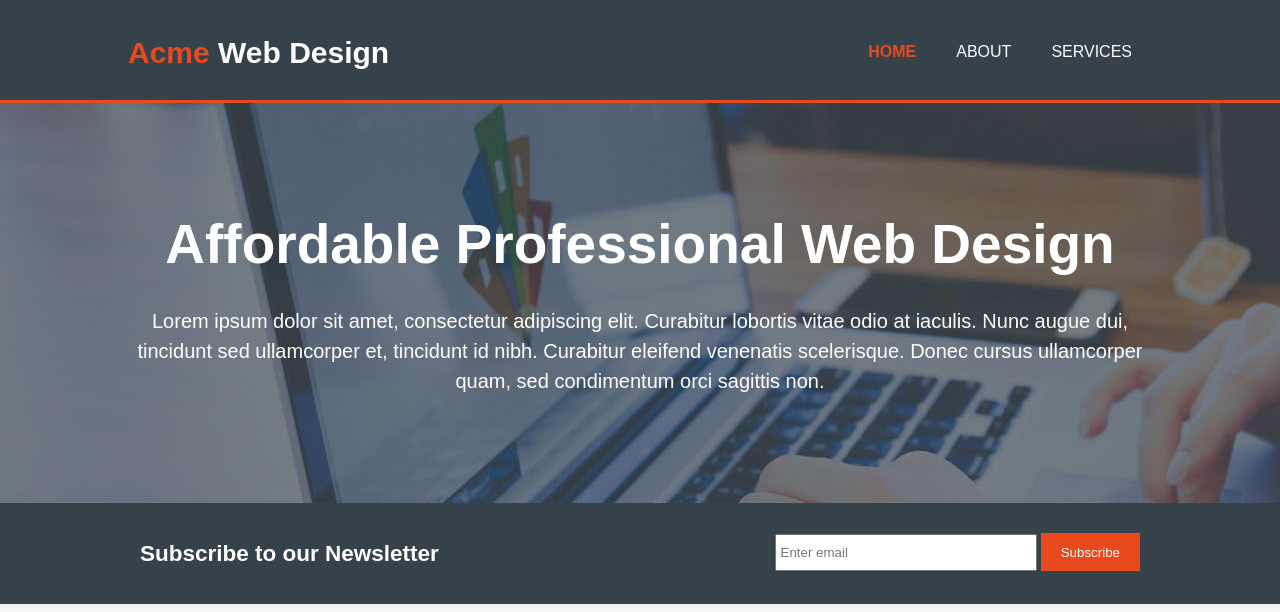
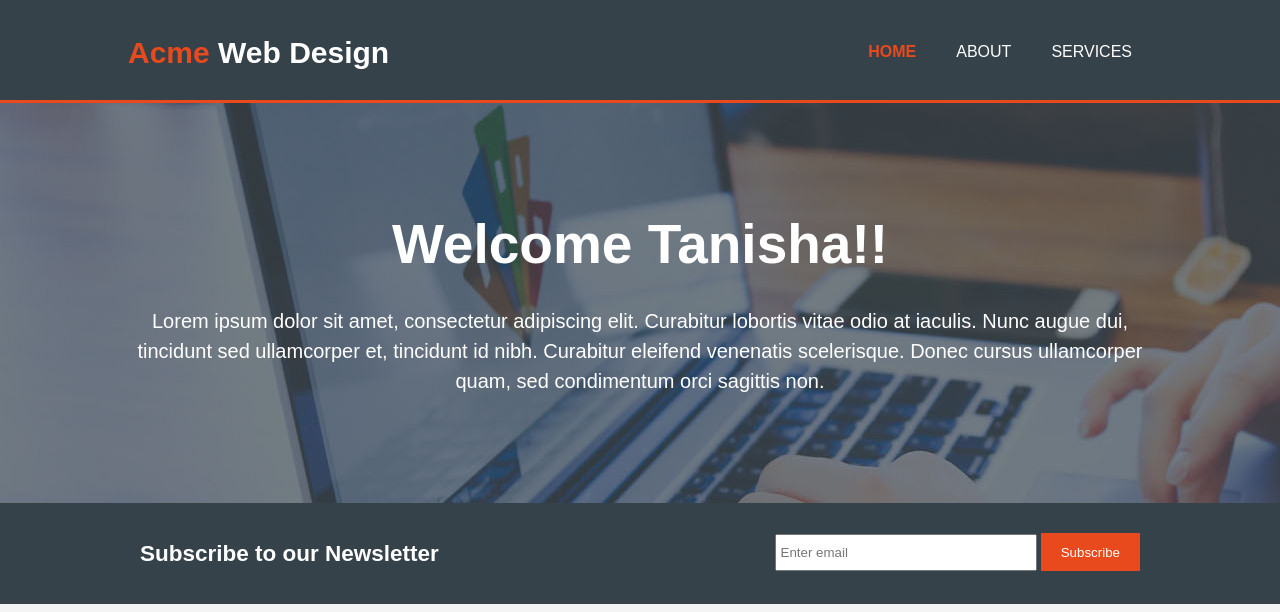
Before and after one commit to AviSoomirtee/AviSoomirtee.github.io, a plain HTML site: page index.html in a window 1280 px wide. Shown: the top 612 px of the page. Drawn offline with Linux system fonts and the light colour scheme.

Commit message:
tanisha update

```diff
--- a/index.html
+++ b/index.html
@@ -27,7 +27,7 @@
 
         <section id="showcase">
             <div class="container">
-                <h1> Affordable Professional Web Design</h1>
+                <h1> Welcome Tanisha!!</h1>
                 <p>Lorem ipsum dolor sit amet, consectetur adipiscing elit. Curabitur lobortis vitae odio at iaculis. Nunc augue dui, tincidunt sed ullamcorper et, tincidunt id nibh. Curabitur eleifend venenatis scelerisque. Donec cursus ullamcorper quam, sed condimentum orci sagittis non.  </p>
             </div>
         </section>
```
